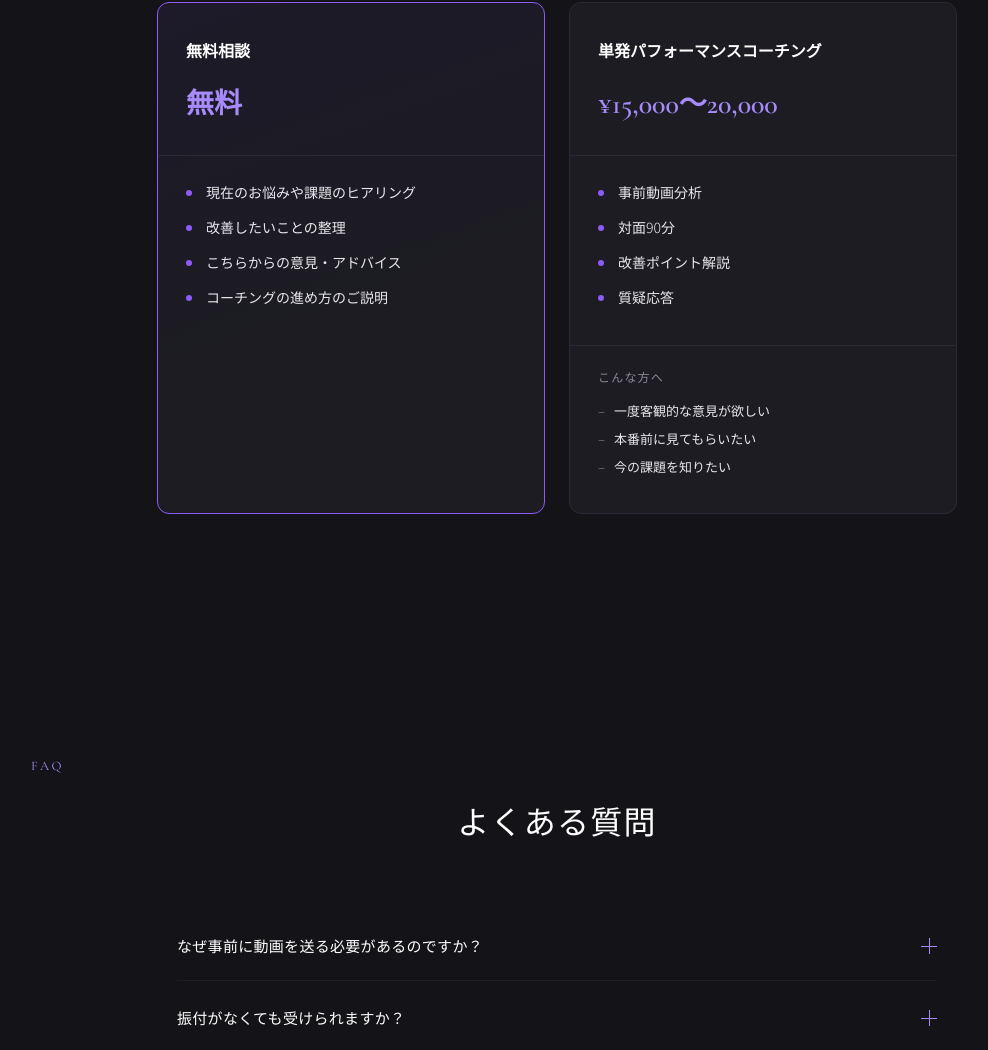
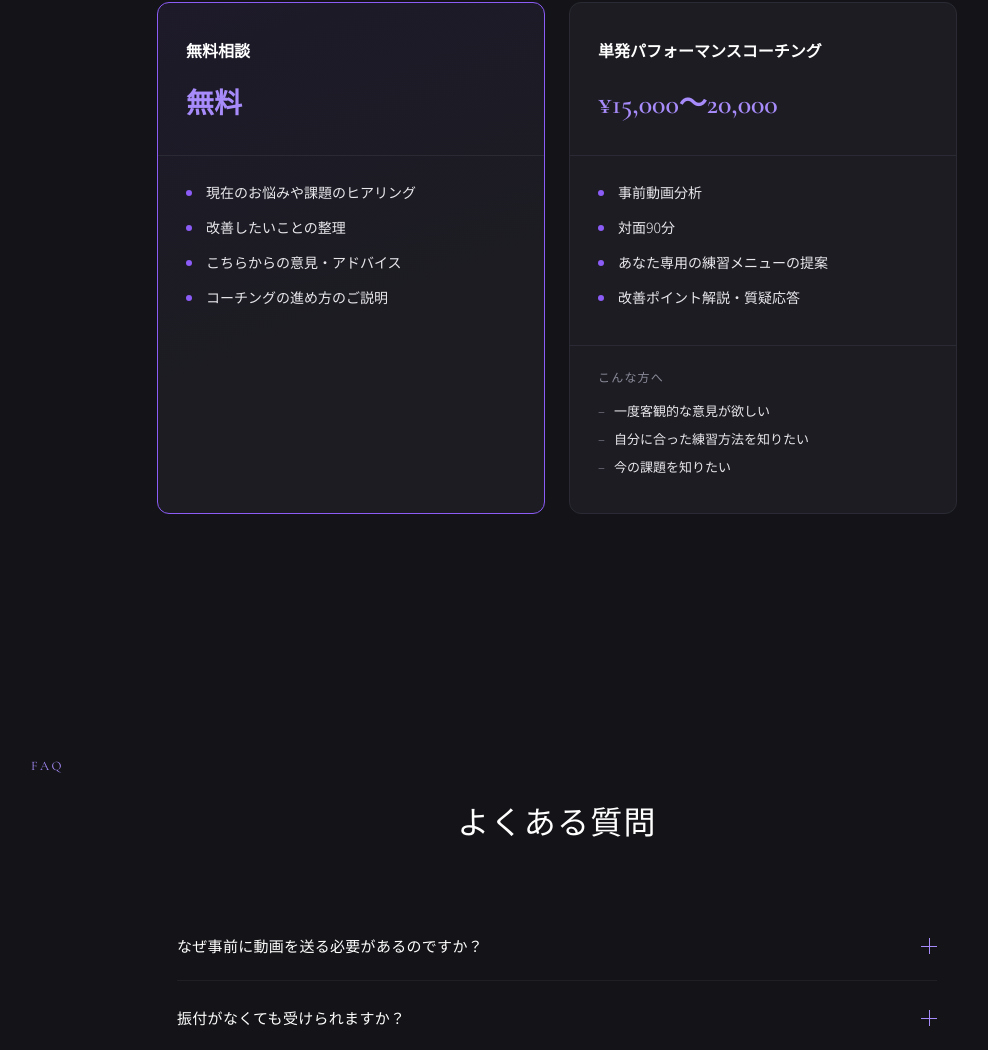
Before and after one commit to monyakaanyanya-stack/RIONHP, a plain HTML site: page index.html in a window 1280 px wide. Shown: the part 7780-8830 px from the top of the page, without its empty margins (83-1071 px from the left). Drawn offline with nearby package versions, Linux system fonts and the light colour scheme.

Commit message:
Update coaching plan: add personalized practice menu
Co-Authored-By: Claude Opus 4.6 <noreply@anthropic.com>

```diff
--- a/index.html
+++ b/index.html
@@ -414,14 +414,14 @@
           <ul class="pricing-card__list">
             <li>事前動画分析</li>
             <li>対面90分</li>
-            <li>改善ポイント解説</li>
-            <li>質疑応答</li>
+            <li>あなた専用の練習メニューの提案</li>
+            <li>改善ポイント解説・質疑応答</li>
           </ul>
           <div class="pricing-card__for">
             <p class="pricing-card__for-title">こんな方へ</p>
             <ul class="pricing-card__for-list">
               <li>一度客観的な意見が欲しい</li>
-              <li>本番前に見てもらいたい</li>
+              <li>自分に合った練習方法を知りたい</li>
               <li>今の課題を知りたい</li>
             </ul>
           </div>
```
